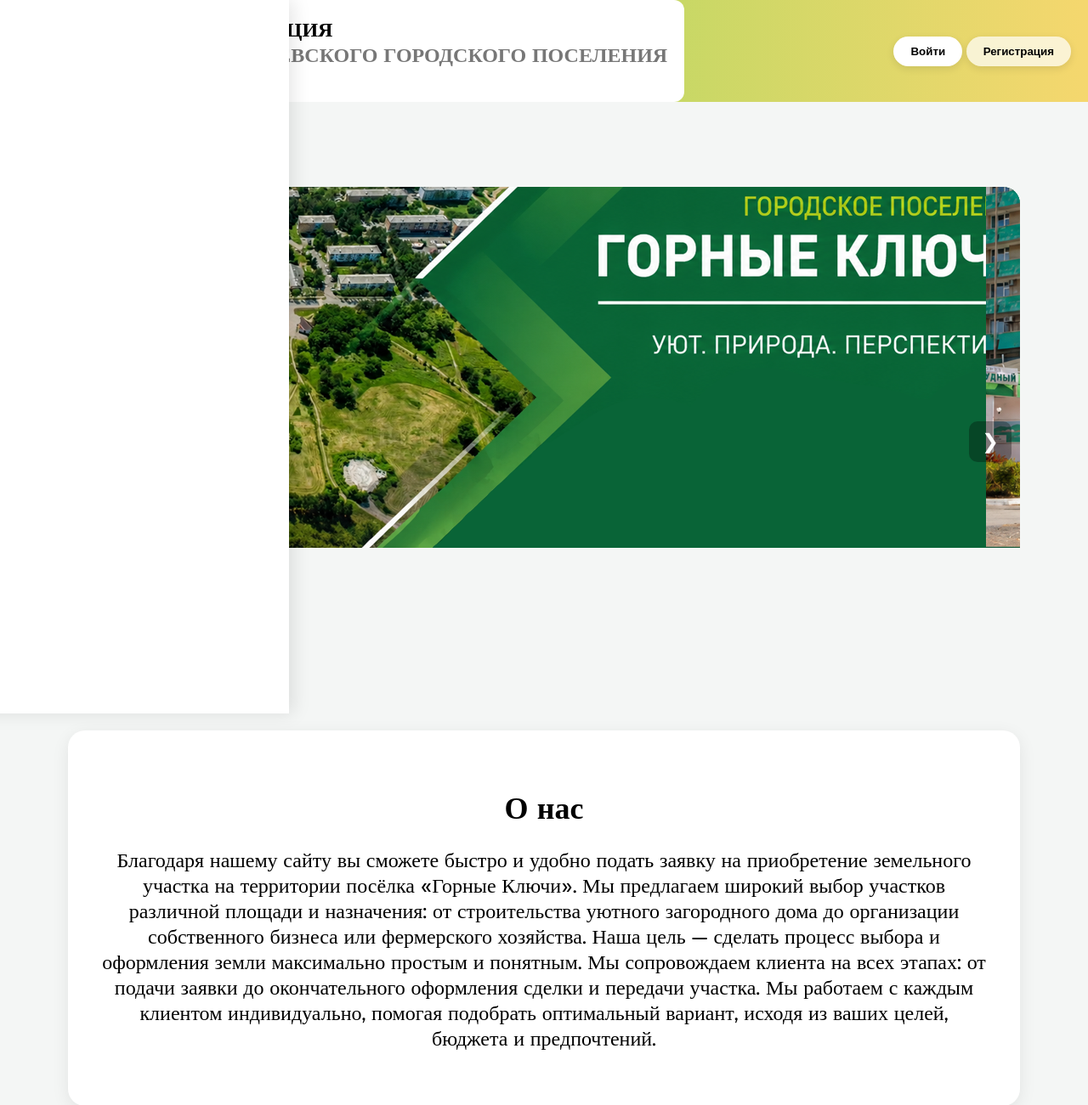
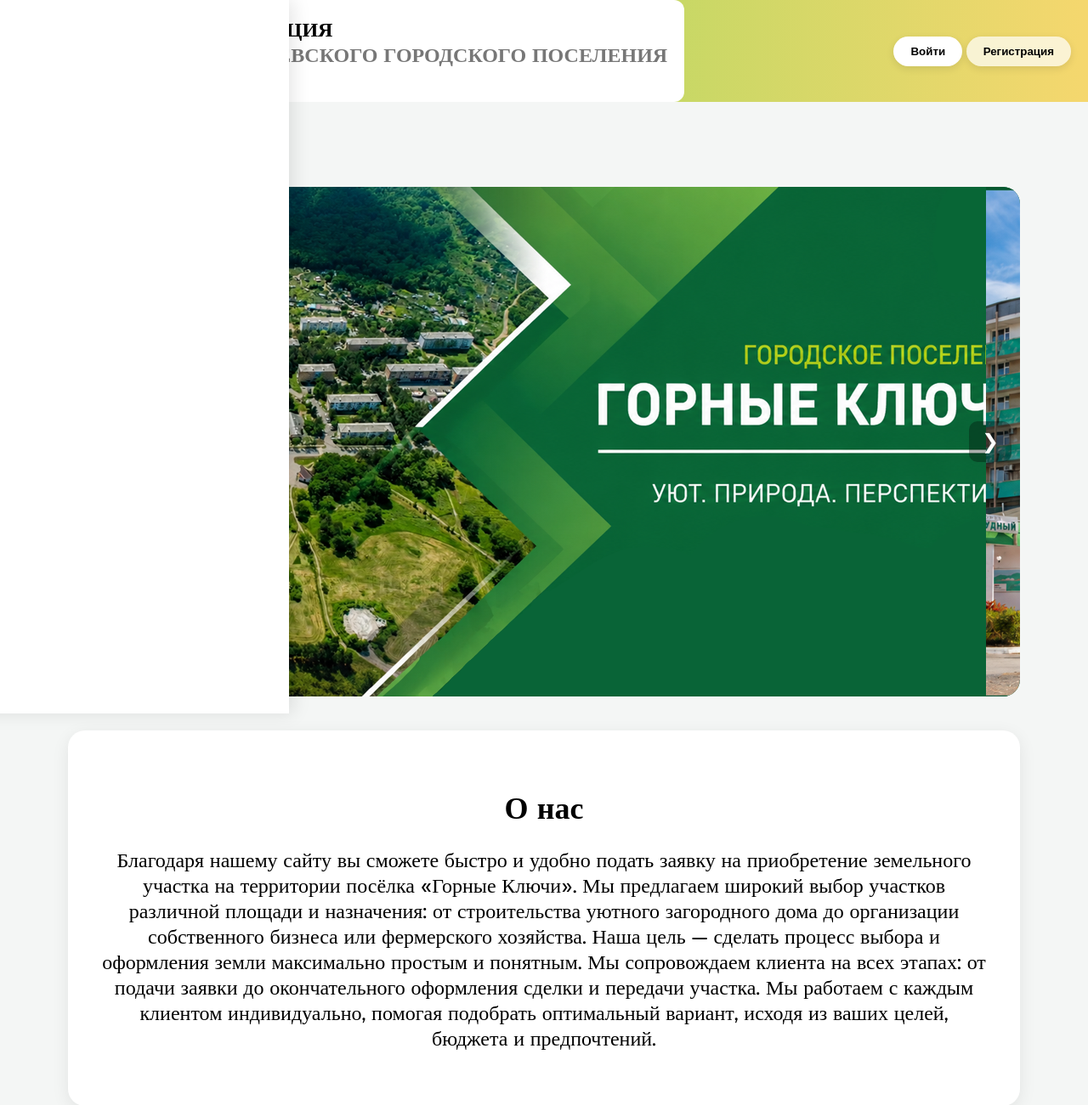
Before and after one commit to anakirohinahida-blip/Earth_site, a Django app: page / in a window 1280 px wide. Shown: the top 1301 px of the page at 85% size. Run offline with Django 5.2, Linux system fonts and the light colour scheme.

Commit message:
baner and icon fix

```diff
--- a/static/portal/css/style.css
+++ b/static/portal/css/style.css
@@ -211,7 +211,7 @@ html {
 
 .slide {
     min-width: 100%;
-    height: 250px;
+    height: 600px;
     background: #ddd;
     display: flex;
     align-items: center;
```
